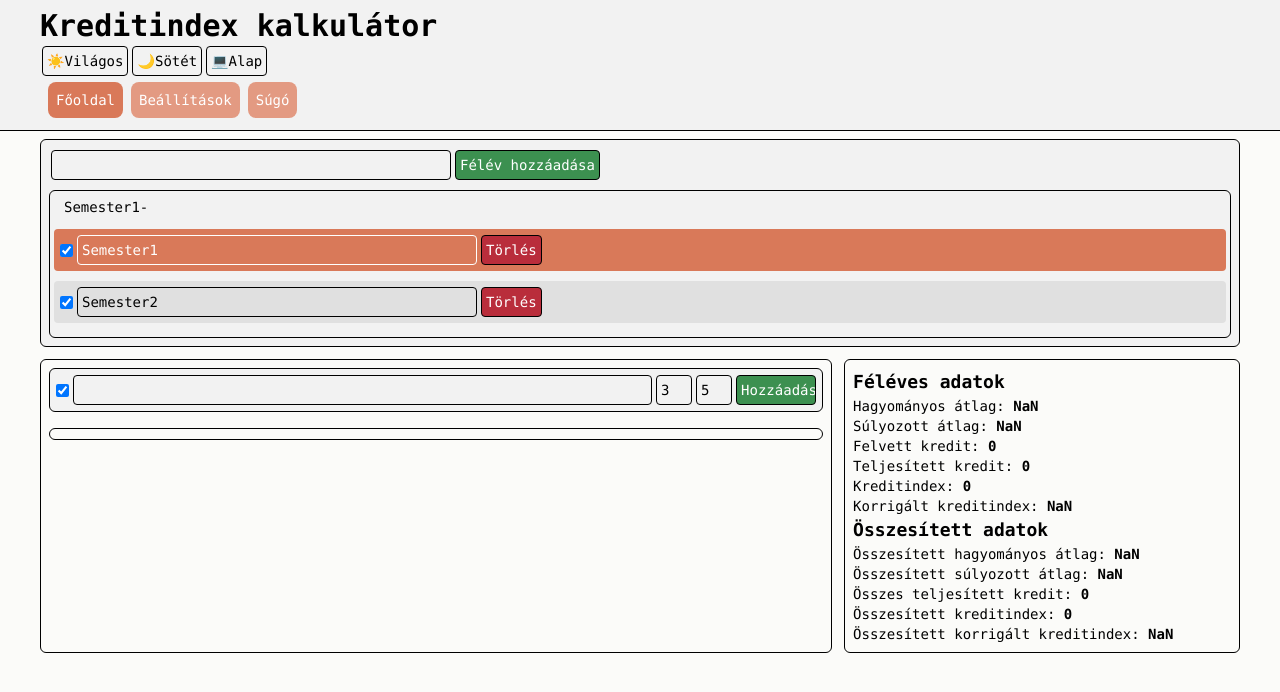
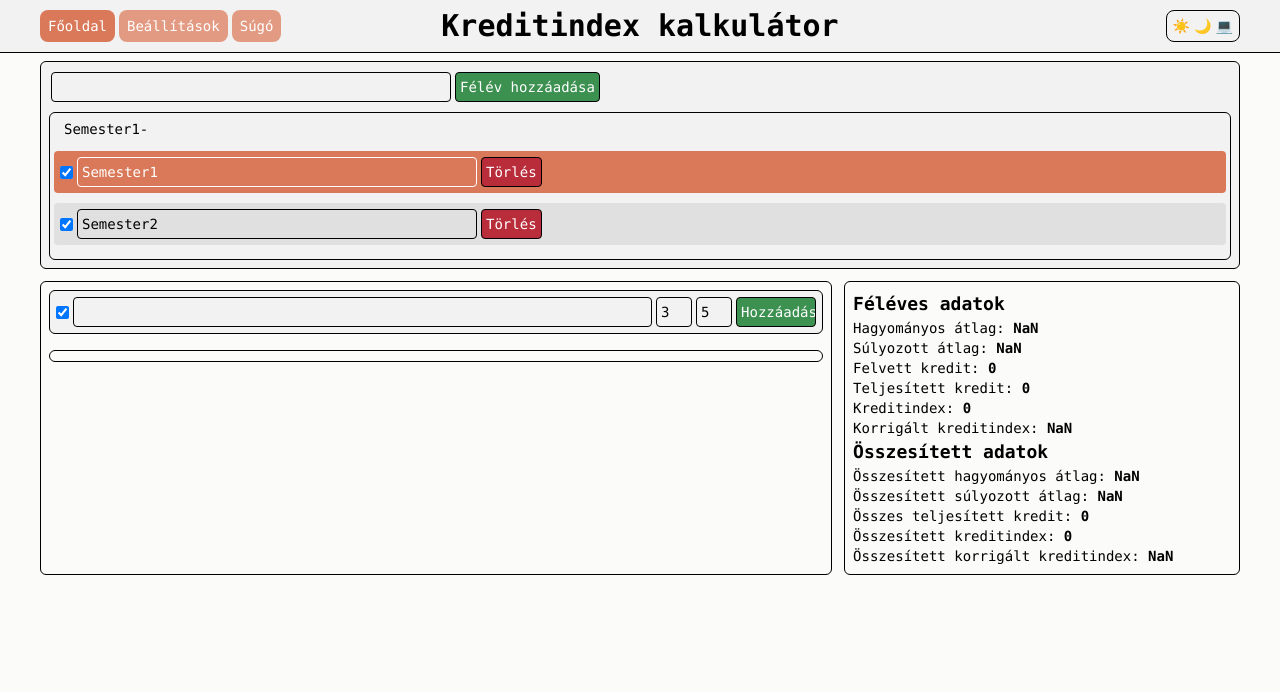
Before and after one commit to janosnagygyorgy/kredit-v2, a React (Vite) app: page /home in a window 1280 px wide. Shown: the top 692 px of the page. Built offline with nearby package versions, Linux system fonts and the light colour scheme.

Commit message:
Change ThemeSelector
Close #48

```diff
--- a/src/App.tsx
+++ b/src/App.tsx
@@ -67,9 +67,18 @@ function App() {
   return (
     <div>
       <div className="px-5 md:px-10 py-2 bg-shadow border-b-1">
-        <h1>Kreditindex kalkulátor</h1>
-        <ThemeSelector setTheme={setTheme} />
-        <Navbar />
+        <h1 className="md:hidden">Kreditindex kalkulátor</h1>
+        <div className="grid grid-cols-2 md:grid-cols-3">
+          <div className="flex items-center">
+            <Navbar />
+          </div>
+          <h1 className="hidden md:block text-center">
+            Kreditindex kalkulátor
+          </h1>
+          <div className="flex justify-end items-center">
+            <ThemeSelector setTheme={setTheme} />
+          </div>
+        </div>
       </div>
       <div className="px-5 md:px-10 py-2 bg-background">
         <Routes>
--- a/src/components/Navbar.tsx
+++ b/src/components/Navbar.tsx
@@ -4,7 +4,7 @@ import { Link, useMatch, useResolvedPath } from "react-router-dom";
 function Navbar() {
   return (
     <nav className="navbar">
-      <div className="flex p-1">
+      <div className="flex">
         <NavigationLink to="/home">Főoldal</NavigationLink>
         <NavigationLink to="/settings">Beállítások</NavigationLink>
         <NavigationLink to="/help">Súgó</NavigationLink>
@@ -24,7 +24,7 @@ function NavigationLink({ to, children }: NavigationLinkProps) {
 
   return (
     <div
-      className={`rounded-lg p-2 mx-1 text-link-text
+      className={`flex items-center h-8 rounded-lg p-2 mr-1 text-link-text
         ${isActive ? "bg-primary" : "bg-link-background"}`}
     >
       <Link to={to}>{children}</Link>
--- a/src/components/ThemeSelector.tsx
+++ b/src/components/ThemeSelector.tsx
@@ -4,14 +4,16 @@ interface ThemeSelectorProps {
 
 function ThemeSelector({ setTheme }: ThemeSelectorProps) {
   return (
-    <div>
-      <input
-        type="button"
-        value="☀️Világos"
-        onClick={() => setTheme("light")}
-      />
-      <input type="button" value="🌙Sötét" onClick={() => setTheme("dark")} />
-      <input type="button" value="💻Alap" onClick={() => setTheme("system")} />
+    <div className="flex items-center h-8 p-1.5 border-1 border-solid rounded-lg">
+      <div className="cursor-pointer" onClick={() => setTheme("light")}>
+        ☀️
+      </div>
+      <div className="mx-1 cursor-pointer" onClick={() => setTheme("dark")}>
+        🌙
+      </div>
+      <div className="cursor-pointer" onClick={() => setTheme("system")}>
+        💻
+      </div>
     </div>
   );
 }
```
